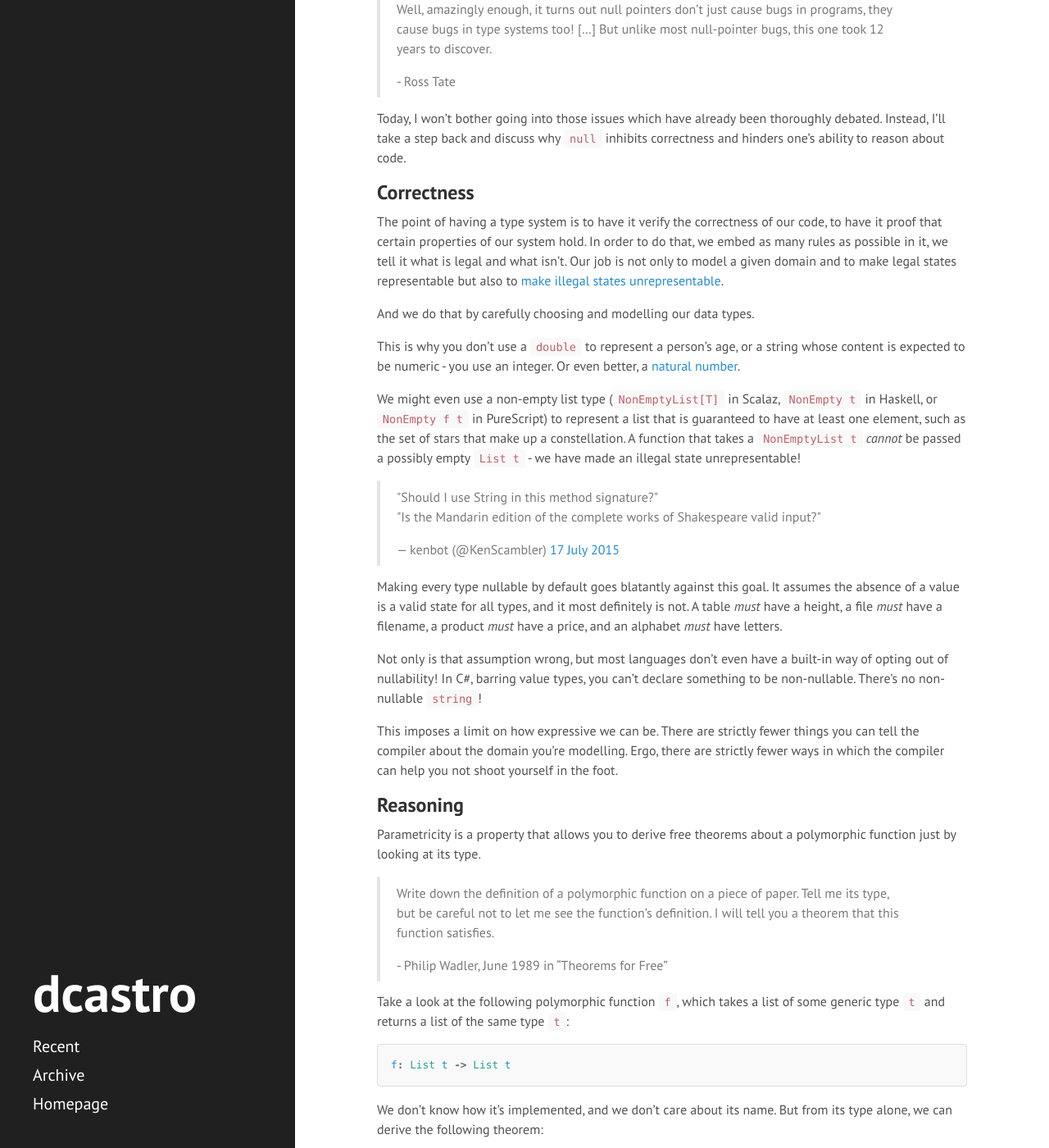
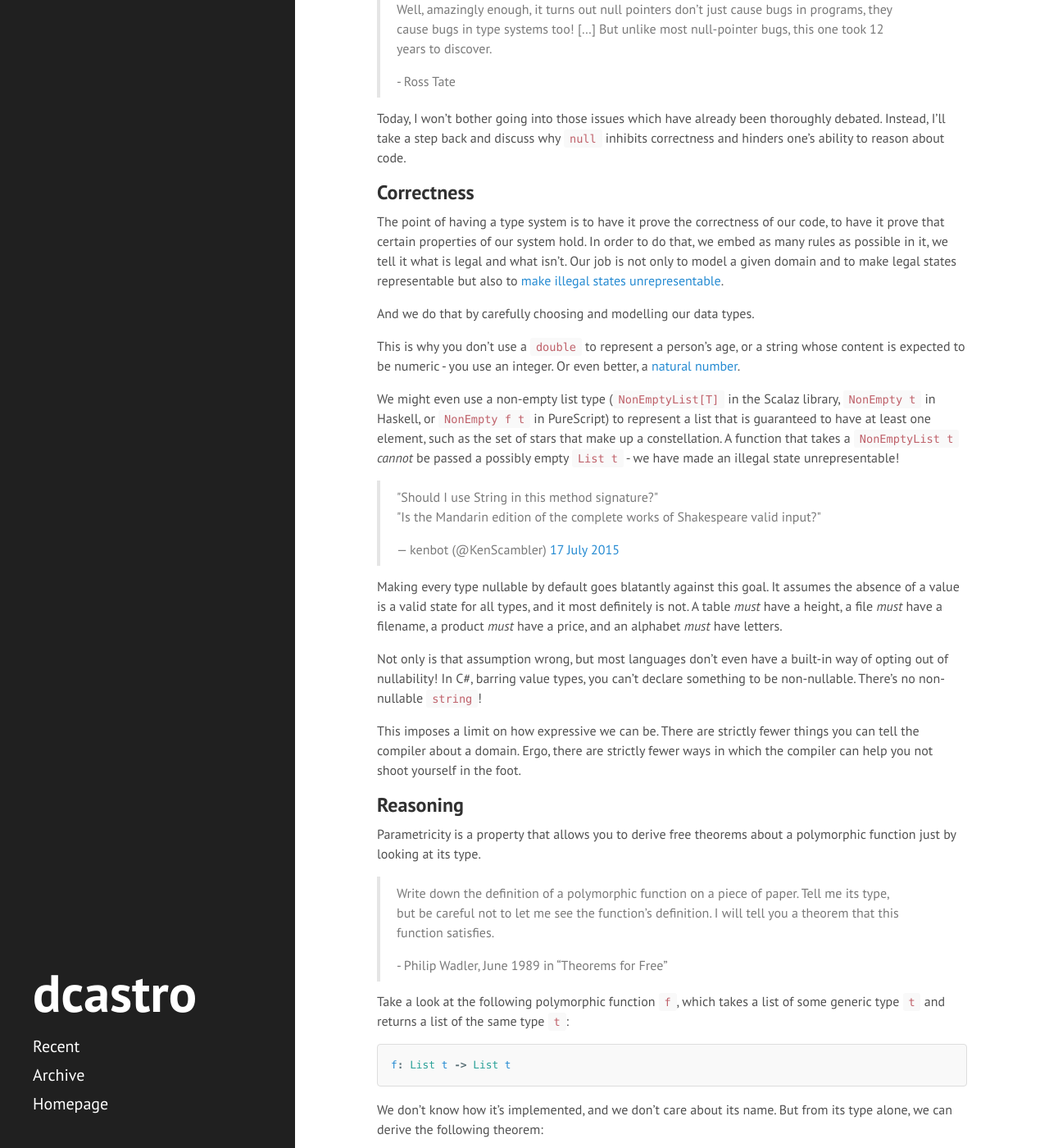
Before and after one commit to dcastro/dcastro.github.io, a Jekyll site: the page built from blog/_posts/2017-09-09-on-emptiness-correctness-and-reasoning.md, in a window 1280 px wide and 1400 px high, scrolled down 555 px. Shown: the whole window at 82% size. Built offline with Jekyll 4.4.1, drawn with Linux system fonts in a browser that asks for light colours; nearby versions of some CDN libraries; some web fonts are replaced; comment, search, counter and statistics services are not loaded.

Commit message:
Reviewed

```diff
--- a/blog/_posts/2017-09-09-on-emptiness-correctness-and-reasoning.md
+++ b/blog/_posts/2017-09-09-on-emptiness-correctness-and-reasoning.md
@@ -30,7 +30,7 @@ Instead, I'll take a step back and discuss why `null` inhibits correctness and h
 
 ## Correctness
 
-The point of having a type system is to have it verify the correctness of our code, to have it proof that certain properties of our system hold.
+The point of having a type system is to have it prove the correctness of our code, to have it prove that certain properties of our system hold.
 In order to do that, we embed as many rules as possible in it, we tell it what is legal and what isn't.
 Our job is not only to model a given domain and to make legal states representable but also to [make illegal states unrepresentable][illegal-states].
 
@@ -38,7 +38,7 @@ And we do that by carefully choosing and modelling our data types.
 
 This is why you don't use a `double` to represent a person's age, or a string whose content is expected to be numeric - you use an integer. Or even better, a [natural number][nat type].
 
-We might even use a non-empty list type (`NonEmptyList[T]` in Scalaz, `NonEmpty t` in Haskell, or `NonEmpty f t` in PureScript) to represent a list that is guaranteed to have at least one element, such as the set of stars that make up a constellation.
+We might even use a non-empty list type (`NonEmptyList[T]` in the Scalaz library, `NonEmpty t` in Haskell, or `NonEmpty f t` in PureScript) to represent a list that is guaranteed to have at least one element, such as the set of stars that make up a constellation.
 A function that takes a `NonEmptyList t` *cannot* be passed a possibly empty `List t` - we have made an illegal state unrepresentable!
 
 <!-- markdownlint-disable MD033 -->
@@ -50,7 +50,7 @@ Making every type nullable by default goes blatantly against this goal. It assum
 
 Not only is that assumption wrong, but most languages don't even have a built-in way of opting out of nullability! In C#, barring value types, you can't declare something to be non-nullable. There's no non-nullable `string`!
 
-This imposes a limit on how expressive we can be. There are strictly fewer things you can tell the compiler about the domain you're modelling.
+This imposes a limit on how expressive we can be. There are strictly fewer things you can tell the compiler about a domain.
 Ergo, there are strictly fewer ways in which the compiler can help you not shoot yourself in the foot.
 
 ## Reasoning
```
